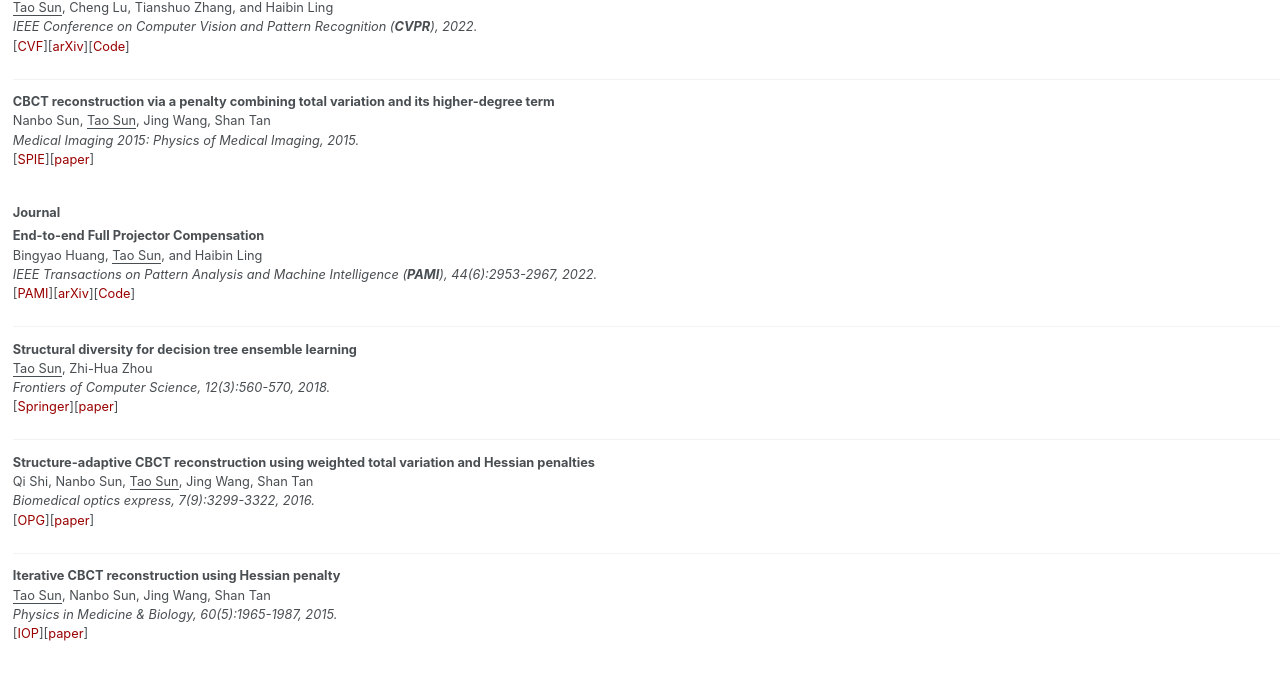
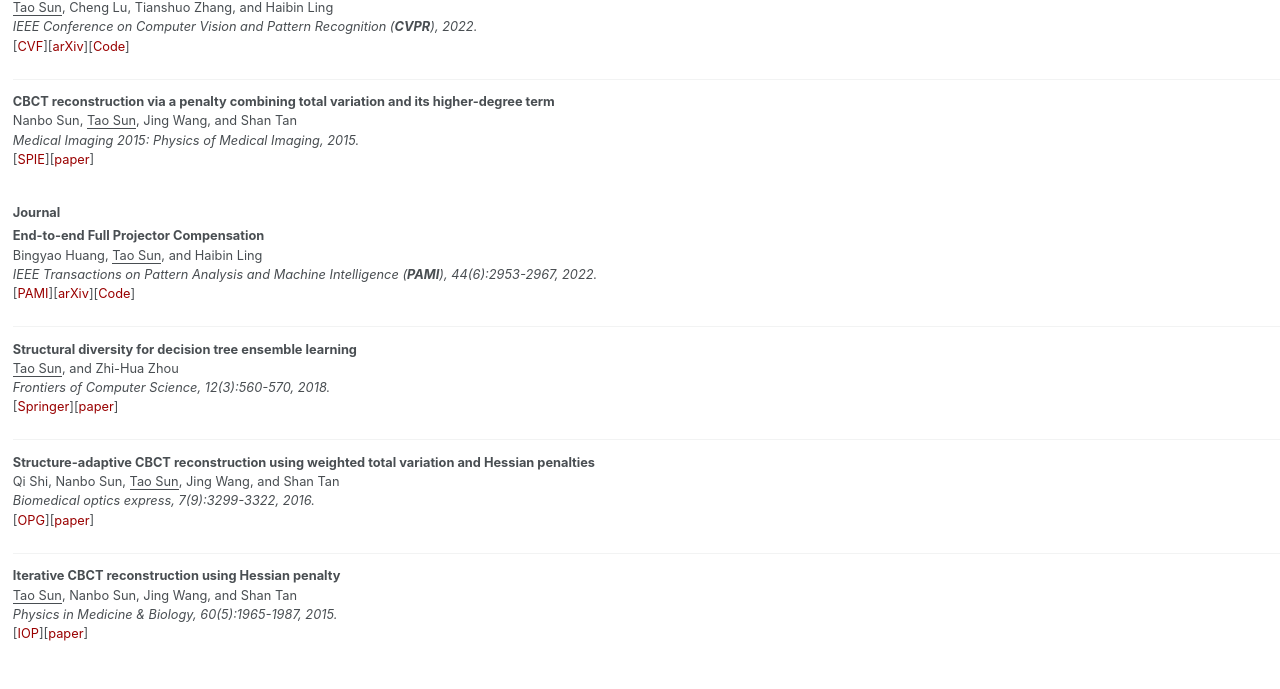
Before and after one commit to tsun/tsun.github.io, a Jekyll site: the page built from _pages/full-publications.md, in a window 1280 px wide. Shown: the part 791-1480 px from the top of the page. Built offline with Jekyll 4.4.1, drawn with Linux system fonts in a browser that asks for light colours; cached includes are drawn as plain includes; nearby versions of some CDN libraries.

Commit message:
add full publications

```diff
--- a/_pages/full-publications.md
+++ b/_pages/full-publications.md
@@ -99,7 +99,7 @@ classes: wide2
 <div class="img"><img class="img_responsive" src="/images/pub/spie15.png"></div>
    <div class="text">
      <div class="title"><b>CBCT reconstruction via a penalty combining total variation and its higher-degree term</b></div>
-     <div class="authors">Nanbo Sun, <u>Tao Sun</u>, Jing Wang, Shan Tan</div>
+     <div class="authors">Nanbo Sun, <u>Tao Sun</u>, Jing Wang, and Shan Tan</div>
      <div> <em>Medical Imaging 2015: Physics of Medical Imaging, 2015.</em> </div>
      [<a href="https://www.spiedigitallibrary.org/conference-proceedings-of-spie/9412/94123T/CBCT-reconstruction-via-a-penalty-combining-total-variation-and-its/10.1117/12.2082445.short" target="_blank" rel="nofollow">SPIE</a>][<a href="/files/pub/spie15.pdf" target="_blank" rel="nofollow">paper</a>]
    </div>
@@ -127,7 +127,7 @@ classes: wide2
    <div class="img"><img class="img_responsive" src="/images/pub/fcs18.png"></div>
    <div class="text">
      <div class="title"><b>Structural diversity for decision tree ensemble learning</b></div>
-     <div class="authors"><u>Tao Sun</u>, Zhi-Hua Zhou</div>
+     <div class="authors"><u>Tao Sun</u>, and Zhi-Hua Zhou</div>
      <div>   <em>Frontiers of Computer Science, 12(3):560-570, 2018.</em> </div>
      [<a href="https://link.springer.com/article/10.1007/s11704-018-7151-8" target="_blank" rel="nofollow">Springer</a>][<a href="/files/pub/fcs18.pdf" target="_blank" rel="nofollow">paper</a>]
      </div>
@@ -140,7 +140,7 @@ classes: wide2
    <div class="img"><img class="img_responsive" src="/images/pub/boe16.png"></div>
    <div class="text">
      <div class="title"><b>Structure-adaptive CBCT reconstruction using weighted total variation and Hessian penalties</b></div>
-     <div class="authors">Qi Shi, Nanbo Sun, <u>Tao Sun</u>, Jing Wang, Shan Tan</div>
+     <div class="authors">Qi Shi, Nanbo Sun, <u>Tao Sun</u>, Jing Wang, and Shan Tan</div>
      <div>   <em>Biomedical optics express, 7(9):3299-3322, 2016.</em> </div>
      [<a href="https://opg.optica.org/boe/fulltext.cfm?uri=boe-7-9-3299&id=348420" target="_blank" rel="nofollow">OPG</a>][<a href="/files/pub/boe16.pdf" target="_blank" rel="nofollow">paper</a>]
      </div>
@@ -153,7 +153,7 @@ classes: wide2
    <div class="img"><img class="img_responsive" src="/images/pub/pmb15.png"></div>
    <div class="text">
      <div class="title"><b>Iterative CBCT reconstruction using Hessian penalty</b></div>
-     <div class="authors"><u>Tao Sun</u>, Nanbo Sun, Jing Wang, Shan Tan</div>
+     <div class="authors"><u>Tao Sun</u>, Nanbo Sun, Jing Wang, and Shan Tan</div>
      <div>   <em>Physics in Medicine & Biology, 60(5):1965-1987, 2015.</em> </div>
      [<a href="https://iopscience.iop.org/article/10.1088/0031-9155/60/5/1965" target="_blank" rel="nofollow">IOP</a>][<a href="/files/pub/pmb15.pdf" target="_blank" rel="nofollow">paper</a>]
      </div>
```
